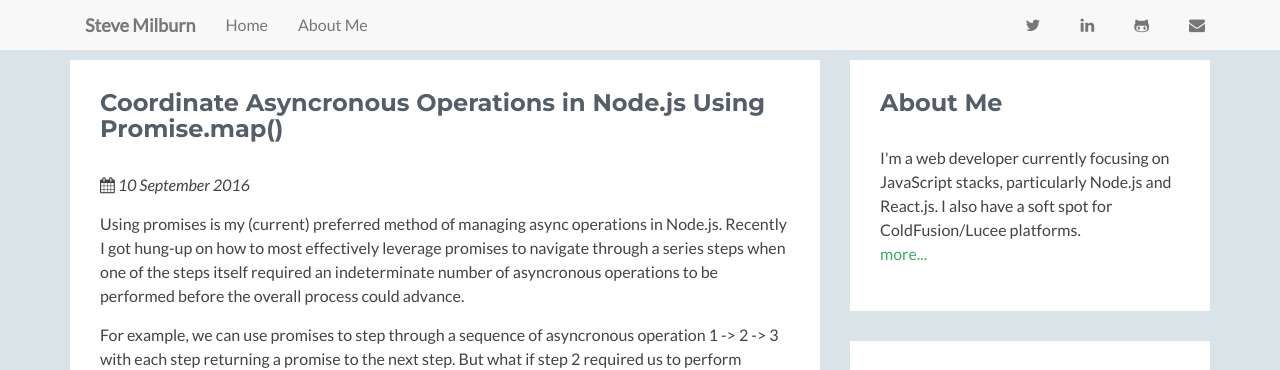
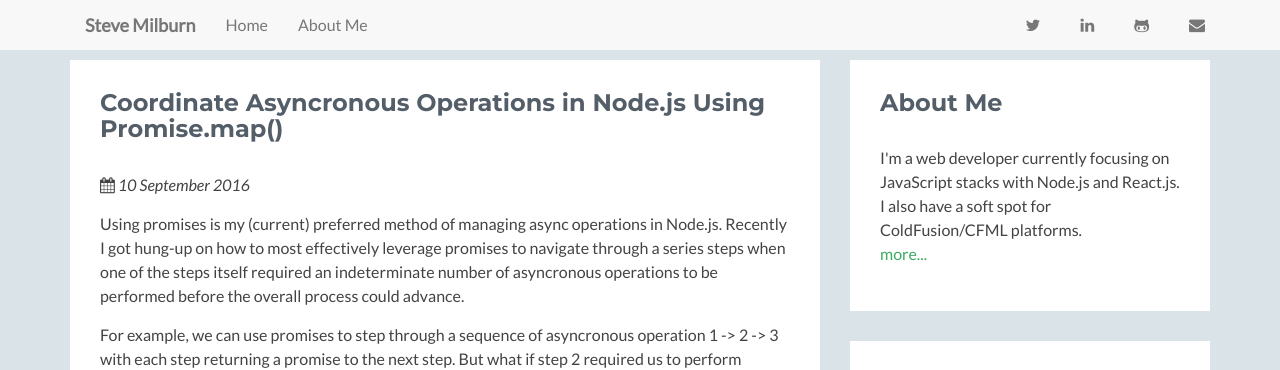
Before and after one commit to stvmlbrn/stvmlbrn.github.io, a Jekyll site: the page built from _posts/2016-9-10-coordinate-asyncronous-operations-in-node.js-using-promise.map.md, in a window 1280 px wide and 900 px high. Shown: the top 370 px of the window. Built offline with Jekyll 4.4.1, drawn with Linux system fonts in a browser that asks for light colours; comment, search, counter and statistics services are not loaded.

Commit message:
Content updates

```diff
--- a/_includes/about.html
+++ b/_includes/about.html
@@ -2,8 +2,7 @@
     <div class="section-inner">
         <h2 class="heading">About Me</h2>
         <div class="content">
-            I'm a web developer currently focusing on JavaScript stacks, particularly Node.js and
-            React.js. I also have a soft spot for ColdFusion/Lucee platforms.
+            I'm a web developer currently focusing on JavaScript stacks with Node.js and React.js. I also have a soft spot for ColdFusion/CFML platforms.
             <p><a href="/about">more...</a></p>
         </div><!--//content-->
     </div><!--//section-inner-->
--- a/about/index.html
+++ b/about/index.html
@@ -15,8 +15,8 @@
             </p>
             <p>
               I started out in the world of technology in the late 1990s as a computer technician and network support engineer. I enjoyed the work, and for the most part still do whenever it comes up, but I quickly
-              began to realize that software is what makes the world go around. So, I started developing desktop applications with Visual Basic before moving to the web and began using ColdFusion. It was then I realized
-              that developing web applications is what I enjoy most and have been doing it ever since.
+              began to realize that software is what makes the world go around. So, I started studying programming and began writing software. The early days were desktop applications written mostly in Visual Basic before
+              moving on the the web with the early versions of ColdFusion. Hey, we all had to start somewhere, right?
             </p>
             <p>
               After realizing I wanted to write software for a living, somewhere around 2002, I decided to go back to school and obtain a Master's degree in Computer Science (I already had Bachelor degrees in History
@@ -24,7 +24,7 @@
               that a formal education would help me in some areas where my self-education may be lacking. I completed my Master's degree in 2007.
             </p>
             <p>
-              I'm currently focusing on JavaScript platforms with Node.js and React.js. I'll never be mistaken as a designer but I do enjoy working on all areas of the stack, including front-end code, server APIs,
+              These days I'm focusing on JavaScript platforms with Node.js and React.js but I still do plenty of contract ColdFusion development as well. I'll never be mistaken as a designer but I do enjoy working on all layers of the web application stack including front-end code, server APIs,
               database design/development, server administration, and so on. If you or your team needs some help or are looking for a new team member and think I may be a good fit, I'm certainly interested
               in talking about it.
             </p>
```
